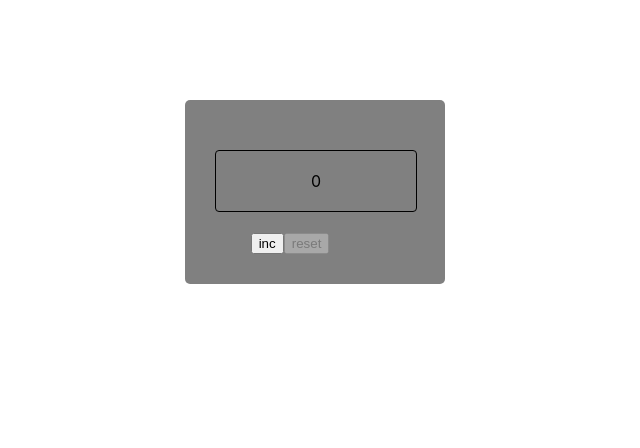
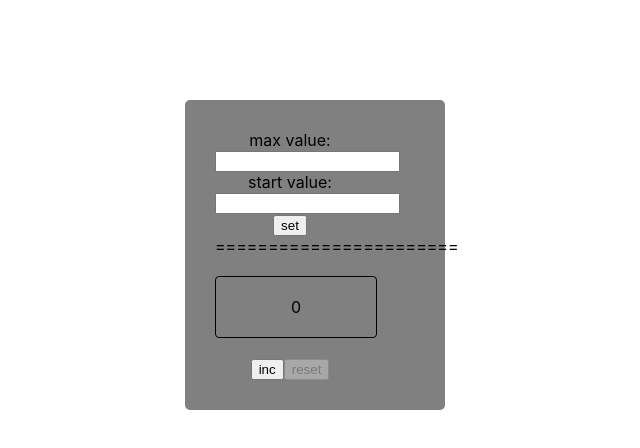
Before and after one commit to Botabay/Counter, a React (Create React App) app: page / in a window 1280 px wide. Shown: the top 448 px of the page, without its empty margins (325-965 px from the left). Built offline with nearby package versions, Linux system fonts and the light colour scheme.

Commit message:
made a base htmlCss code for settingsWindow

```diff
--- a/src/App.tsx
+++ b/src/App.tsx
@@ -4,26 +4,42 @@ import { Button } from './components/Button'
 import { useEffect, useState } from 'react'
 
 export const App = () => {
-    const maxCount=5;
+    const countSettings = {start:0,max:0};
     const [countSt, setCountSt] = useState<number>(0);
-    useEffect(()=>{
-        console.log('useEffect');
-        window.localStorage.setItem('myCounter',countSt.toString())
-    },[countSt])
+    useEffect(() => {
+        window.localStorage.setItem('myCounter', countSt.toString())
+    }, [countSt])
     const toInc = () => {
-        setCountSt(countSt >= maxCount ? maxCount : countSt+1)
+        setCountSt(countSt >= countSettings.max ? countSettings.max : countSt + 1)
         //localStorage.setItem('myCounter',countSt.toString())
     }
     const toReset = () => {
         setCountSt(0);
         // localStorage.setItem('myCounter',countSt.toString())
     }
+    const toSet=()=>{
+
+    }
     return (
         <div className="App">
-            <CountView count={countSt} />
-            <div>
-                <Button name={'inc'} onClick={toInc} disabled={countSt===5}/>
-                <Button name={'reset'} onClick={toReset} disabled={countSt===0}/>
+            <div className='settingsWindow'>
+                <div className='maxField'>
+                    <label>max value:</label> <input type="number" />
+                </div>
+                <div className='startField'>
+                    <label>start value:</label> <input type="number" />
+                </div>
+                <div>
+                    <Button name={'set'} onClick={toSet} disabled={false} />
+                </div>
+            </div>
+            =======================
+            <div className='counterWindow'>
+                <CountView count={countSt} />
+                <div>
+                    <Button name={'inc'} onClick={toInc} disabled={countSt === 5} />
+                    <Button name={'reset'} onClick={toReset} disabled={countSt === 0} />
+                </div>
             </div>
         </div>
     );
```
